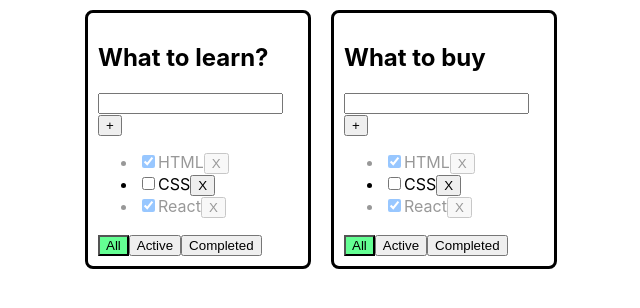
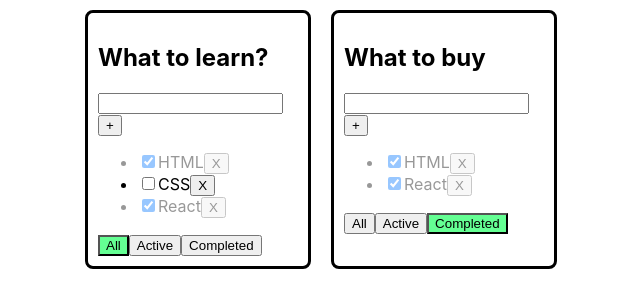
Before and after one commit to pdxserg/todolist_1_3, a React (Create React App) app: page / in a window 1280 px wide. Shown: the top 308 px of the page, without its empty margins (319-959 px from the left). Built offline with nearby package versions, Linux system fonts and the light colour scheme.

Commit message:
Finished filtered todolist

```diff
--- a/src/App.tsx
+++ b/src/App.tsx
@@ -25,7 +25,7 @@ function App() {
 
 		const [todolists, setTodolists] = useState<TodolistType[]>([
 			{id: v1(), title: 'What to learn?', filter: 'All'},
-			{id: v1(), title: 'What to buy', filter: 'All'},
+			{id: v1(), title: 'What to buy', filter: 'Completed'},
 		])
 
 		const [tasks, setTasks] = useState([
@@ -41,8 +41,8 @@ function App() {
 			const newTask = {id: v1(), title: title, isDone: false}
 			setTasks([newTask, ...tasks])
 		}
-		const filtered = (filter: FilterType) => {
-			// setFilter(filter)
+		const filtered = (todolistId:string,filter: FilterType) => {
+			setTodolists(todolists.map(t=>t.id === todolistId ?{...t, filter } :t))
 		}
 		const changeStatus = (id: string, isDone: boolean) => {
 			setTasks(tasks.map(t => t.id === id ? {...t, isDone} : t))
@@ -64,6 +64,7 @@ function App() {
 					return(
 						<Todolist
 							key = {todol.id}
+							todolistId={todol.id}
 							title={todol.title}
 							tasks={filteredTasks}
 							removeTask={removeTask}
--- a/src/Todolist.tsx
+++ b/src/Todolist.tsx
@@ -4,14 +4,15 @@ import {FilterType, TaskType} from "./App";
 type TodolistPropsType = {
 	tasks: Array<TaskType>
 	removeTask: (id: string) => void
-	filtered: (filter: FilterType) => void
+	filtered: (todolistId: string, filter: FilterType) => void
 	addTask: (title: string) => void
 	changeStatus: (id: string, isDone: boolean) => void
 	filter: FilterType
 	title: string
+	todolistId:string
 }
 
-export const Todolist = ({tasks, addTask, removeTask, changeStatus, filtered, filter, title}: TodolistPropsType) => {
+export const Todolist = ({tasks, addTask, removeTask, changeStatus, filtered, filter, title, todolistId}: TodolistPropsType) => {
 	const [value, setValue] = useState("")
 	const [error, setError] = useState<null | string>(null)
 	const onchangeHandler = (e: ChangeEvent<HTMLInputElement>) => {
@@ -69,12 +70,16 @@ export const Todolist = ({tasks, addTask, removeTask, changeStatus, filtered, fi
 
 			</ul>
 			<div>
-				<button className={filter === "All" ? "activeButton" : ""} onClick={() => filtered("All")}>All</button>
+				<button className={filter === "All" ? "activeButton" : ""}
+				        onClick={() => filtered(todolistId,"All")}>All
+				</button>
+
 				<button className={filter === "Active" ? "activeButton" : ""}
-				        onClick={() => filtered("Active")}>Active
+				        onClick={() => filtered(todolistId,"Active")}>Active
 				</button>
+
 				<button className={filter === "Completed" ? "activeButton" : ""}
-				        onClick={() => filtered("Completed")}>Completed
+				        onClick={() => filtered(todolistId,"Completed")}>Completed
 				</button>
 			</div>
 		</div>
```
